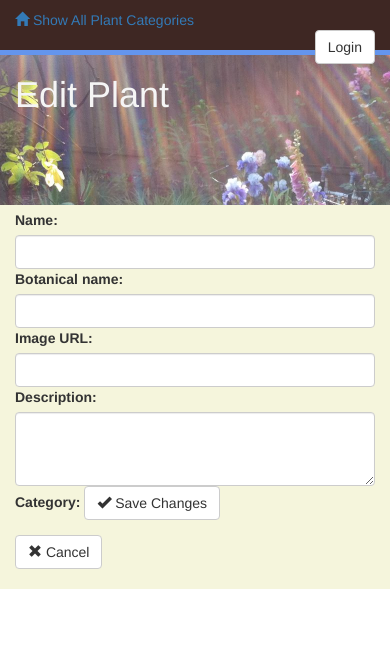
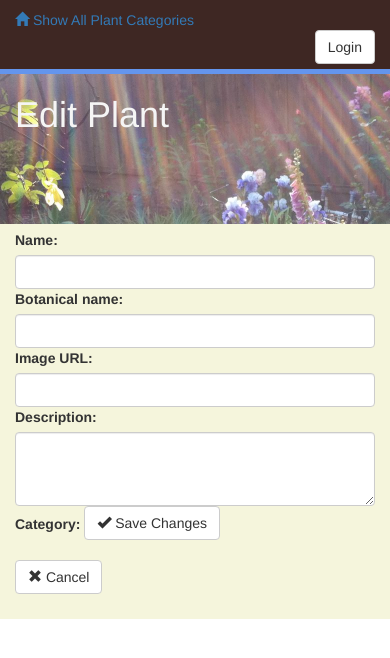
Before and after one commit to chspanos/catalog, a Flask app: template templates/editplant.html in a window 390 px wide. Shown: the top 658 px of the page. Run offline with Flask 2, Linux system fonts and the light colour scheme; the template is opened without the code that fills it, so the values that code supplies are empty; some libraries are stand-ins or nearby versions.

Commit message:
fix: Tweak styling for responsive images
Correct styling for responsive images. Specifically, tweak banner
and top-menu height for small devices.
Clean up all html templates and css for code review.

```diff
--- a/static/styles.css
+++ b/static/styles.css
@@ -6,20 +6,22 @@
 .top-menu {
   background-color: #3e2723;
   padding-top: 10px;
-  height: 50px;
+}
+
+.btn {
+  margin-bottom: 5px;
 }
 
 .divider {
-  /* background-color: #9e9e9e; */
   background-color: cornflowerblue;
   height: 5px;
 }
 
 .banner {
   background-color: transparent;
-  background-image: url('/static/images/garden-banner2.JPG');
+  background-image: url(/static/images/garden-banner2.JPG);
   background-size: cover;
-  height: 150px;
+  min-height: 150px;
   color: whitesmoke;
 }
 
--- a/templates/categories.html
+++ b/templates/categories.html
@@ -4,7 +4,7 @@
 	<div class="row divider blue">
 		<div class="col-md-12"></div>
 	</div>
-	<div class="row banner main">
+	<div class="row banner">
 		<div class="col-md-1"></div>
 		<div class="col-md-11 padding-none">
 			<h1>Plant Catalog</h1>
--- a/templates/editplant.html
+++ b/templates/editplant.html
@@ -1,17 +1,19 @@
 {% extends "main.html" %}
 {% block content %}
 {% include "header.html" %}
-	<div class="row divider green">
+	<div class="row divider blue">
 		<div class="col-md-12"></div>
 	</div>
-	<div class="row banner menu">
-		<div class="col-md-11 col-md-offset-1 padding-none">
+	<div class="row banner">
+		<div class="col-md-1"></div>
+		<div class="col-md-11 padding-none">
 			<h1>Edit Plant</h1>
 		</div>
 	</div>
 
 	<div class="row">
-		<div class="col-md-6 col-md-offset-1 padding-top">
+		<div class="col-md-1"></div>
+		<div class="col-md-6 padding-top">
 			<form action="{{url_for('editPlant', plant_name=plant.name)}}" method = "post">
 				<div class="form-group">
 					<label for="name">Name:</label>
--- a/templates/main.html
+++ b/templates/main.html
@@ -1,6 +1,9 @@
 <!DOCTYPE html>
 <html lang="en">
 	<head>
+		<meta charset="utf-8">
+		<meta name="viewport" content="width=device-width, initial-scale=1">
+		<title>Plant Catalog</title>
 		<link href='http://fonts.googleapis.com/css?family=Roboto:400,300,700' rel='stylesheet'>
 		<link rel="stylesheet" href="//netdna.bootstrapcdn.com/bootstrap/3.1.1/css/bootstrap.min.css">
 		<link rel="stylesheet" href="{{ url_for('static', filename='styles.css') }}">
```
Also changed, not shown: other parts of static/styles.css (+1 -1 lines), templates/category.html (+4 -3 lines), templates/deleteplant.html (+6 -4 lines), templates/newplant.html (+5 -3 lines), templates/plant.html (+5 -4 lines).
